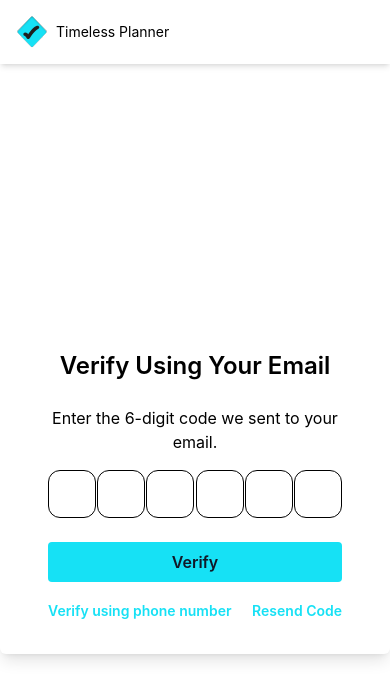
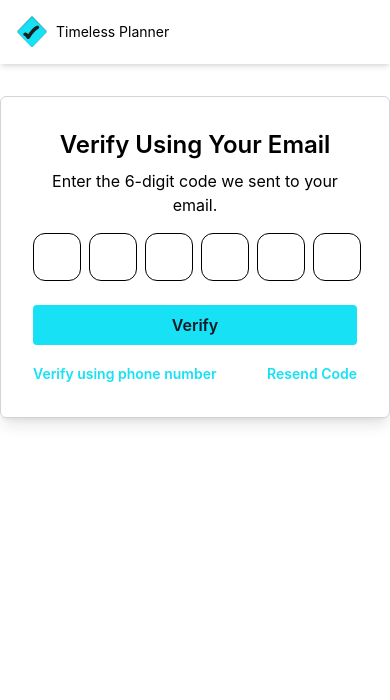
Before and after one commit to kingieX/timeless-event, a React (Vite) app: page /verification in a window 390 px wide. Shown: the top 700 px of the page. Built offline with nearby package versions, Linux system fonts and the light colour scheme.

Commit message:
Update: adjustment on mobile view for the verification page

```diff
--- a/src/pages/Verification.jsx
+++ b/src/pages/Verification.jsx
@@ -87,9 +87,9 @@ const VerificationPage = () => {
         </Link>
       </div>
 
-      <div className="flex justify-center items-center min-h-screen">
-        <div className="bg-white py-8 px-12 shadow-lg rounded-md w-full max-w-md md:max-w-lg lg:max-w-2xl">
-          <h2 className="text-2xl md:text-3xl lg:text-4xl font-semibold text-center mb-6">
+      <div className="flex justify-center items-center lg:min-h-screen">
+        <div className="bg-white py-8 lg:px-12 px-8 border m-8 border-gray shadow-lg rounded-md w-full max-w-md md:max-w-lg lg:max-w-2xl">
+          <h2 className="text-2xl md:text-3xl lg:text-4xl font-semibold text-center lg:mb-6 mb-2">
             {verificationMethod === 'email'
               ? 'Verify Using Your Email'
               : 'Verify Using Phone Number'}
@@ -100,7 +100,7 @@ const VerificationPage = () => {
               : 'Enter the 6-digit code sent to your phone number.'}
           </p>
           <form onSubmit={handleSubmit} className="space-y-6">
-            <div className="flex justify-between">
+            <div className="flex justify-between space-x-2">
               {code.map((digit, index) => (
                 <input
                   key={index}
```
